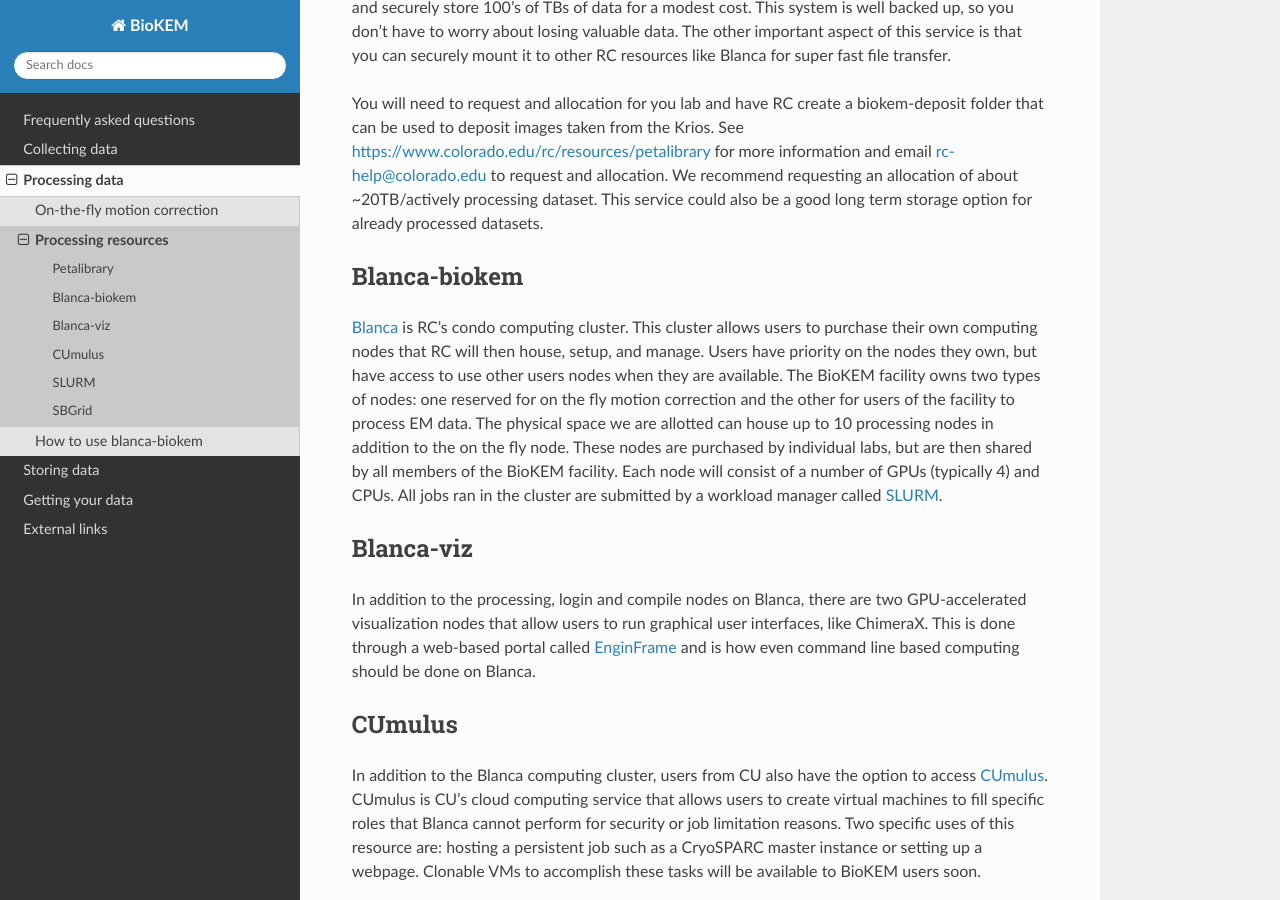
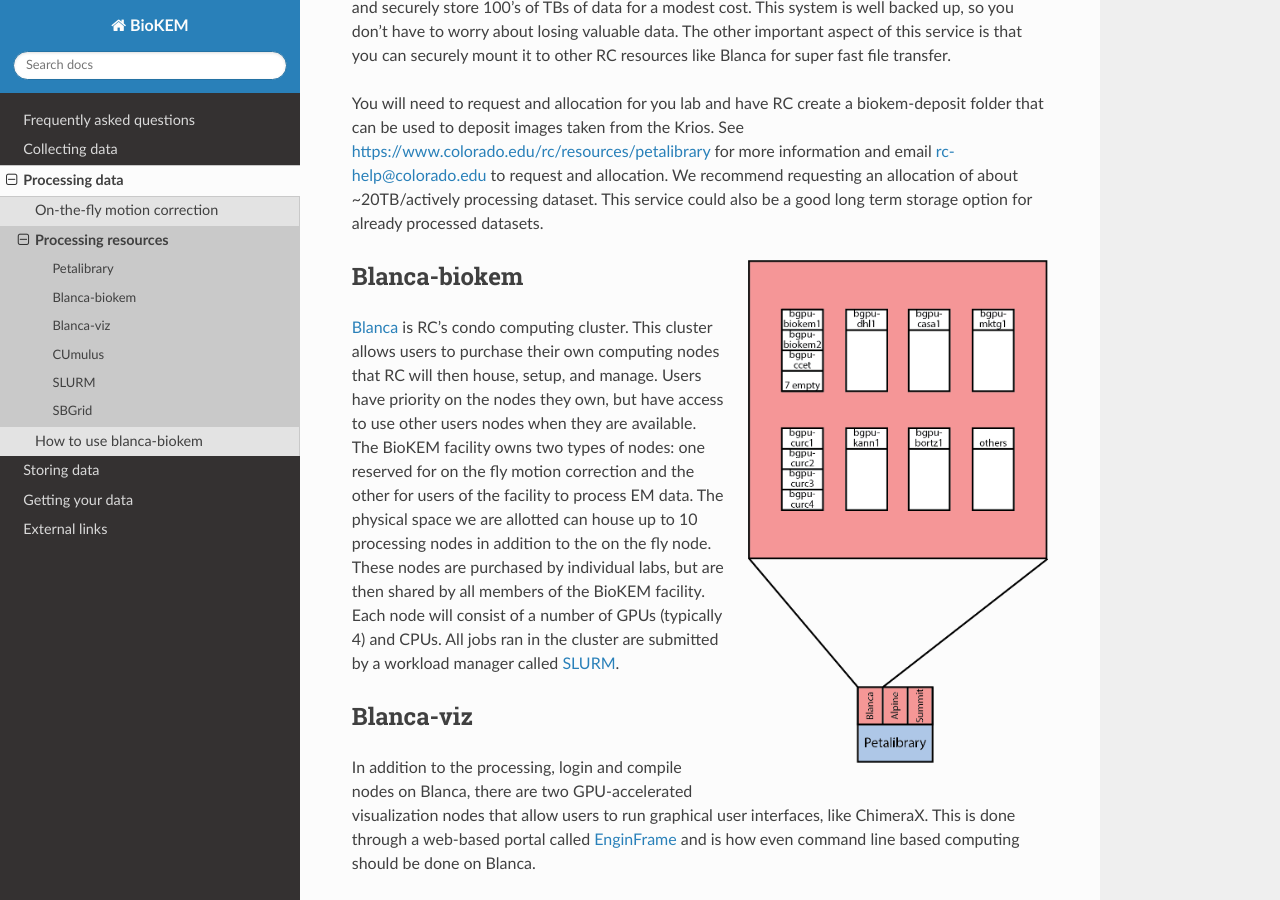
Before and after one commit to CU-BioKEM/user-guide, a Sphinx documentation site: the page built from docs/source/processing/processing_resources.rst, in a window 1280 px wide and 900 px high, scrolled down 484 px. Built offline with Sphinx 7.4.7 and the Read the Docs theme 2.0.0, drawn with Linux system fonts in a browser that asks for light colours.

Commit message:
added blanca fig

```diff
--- a/docs/source/processing/processing_resources.rst
+++ b/docs/source/processing/processing_resources.rst
@@ -27,6 +27,10 @@
 email rc-help@colorado.edu to request and allocation. We recommend requesting an
 allocation of about ~20TB/actively processing dataset. This service could also
 be a good long term storage option for already processed datasets.
+
+.. image:: ../images/blanca.png
+   :width: 300
+   :align: right
 
 .. _Blanca-biokem:
 
```
Also changed, not shown: docs/source/images/blanca.png (added).
